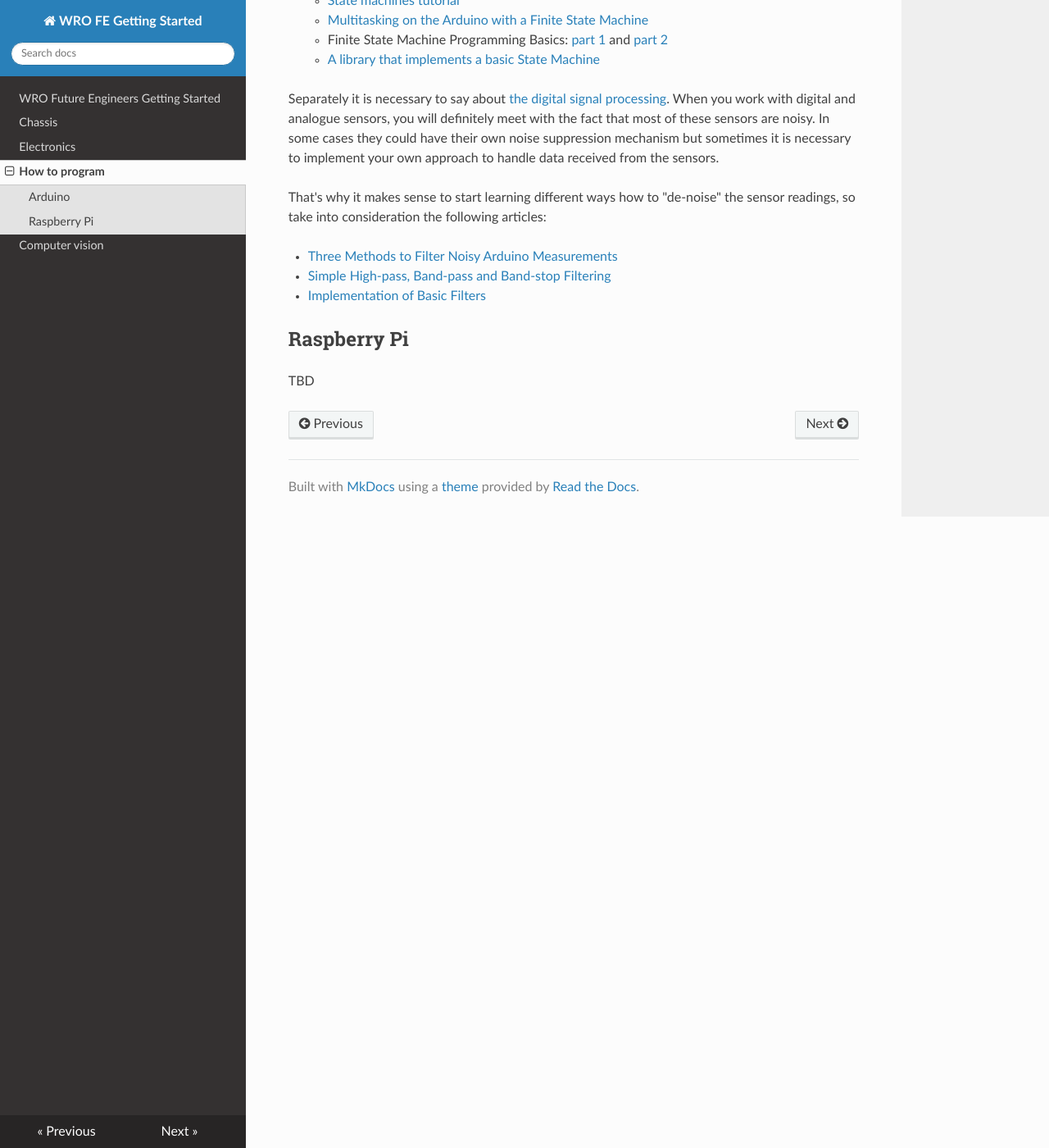
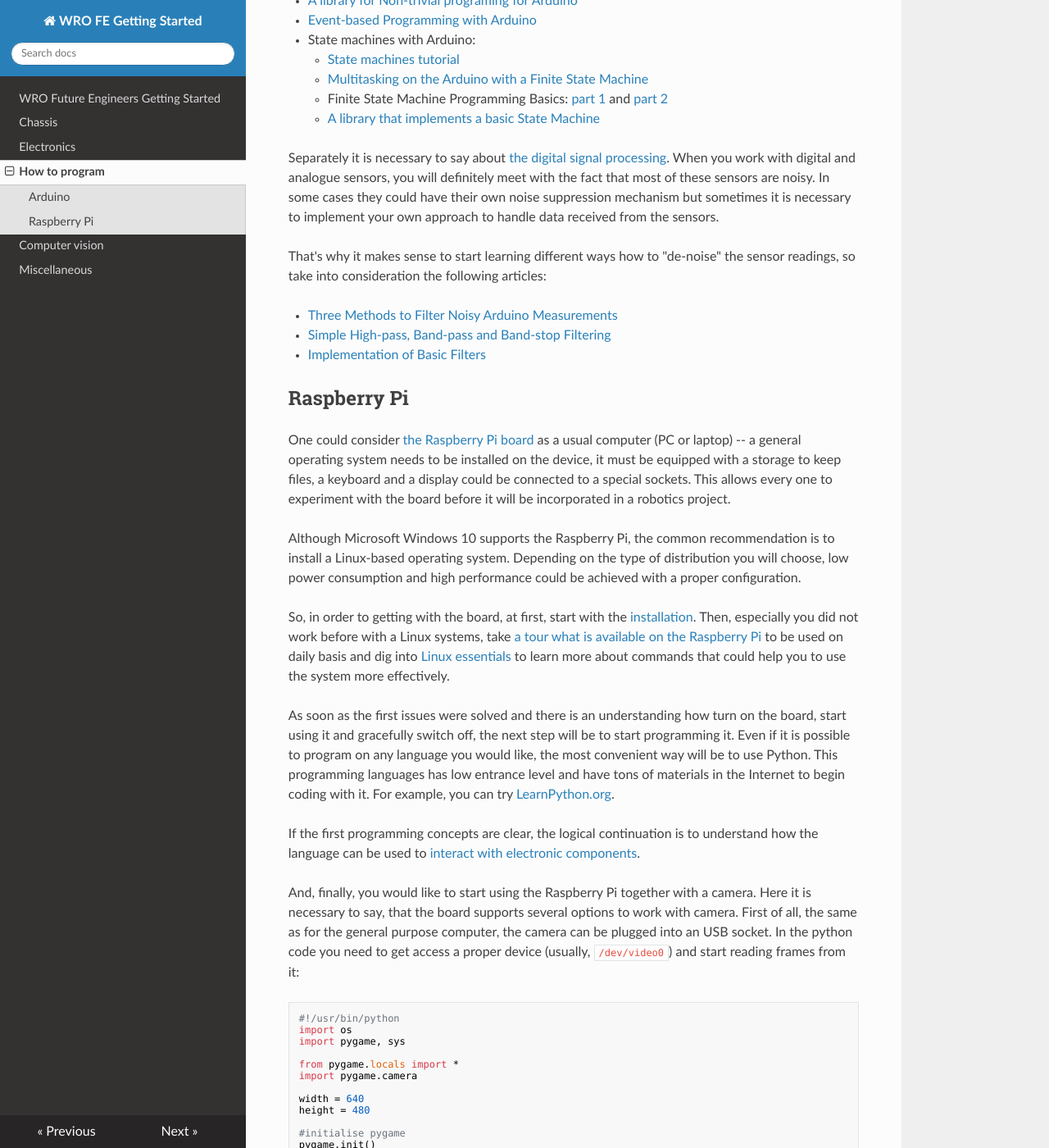
Before and after one commit to World-Robot-Olympiad-Association/future-engineers-gs, an MkDocs documentation site: the page built from docs/p03-programming.md, in a window 1280 px wide and 1400 px high, scrolled down 1043 px. Shown: the whole window at 82% size. Built offline with MkDocs 1.6.1, drawn with Linux system fonts in a browser that asks for light colours; nearby versions of some CDN libraries; some of the changed text lies outside the part shown.

Commit message:
finalized programming section

````diff
--- a/docs/p03-programming.md
+++ b/docs/p03-programming.md
@@ -10,7 +10,7 @@ This section provides links on the materials describing different aspects of pro
 
 ## Arduino
 
-Since the Arduino board is quite mature technology there are lots of materials covering different aspects of developing programs to control peripheral devices connected to the controller.
+Since the Arduino board is a quite mature technology there are lots of materials covering different aspects of developing programs to control peripheral devices connected to the controller.
 
 The development process is trivial: the program are written on a PC or a laptop, compiled and downloaded to the Arudino controller by using a USB cable. Most probably, you will use [Arduino IDE](https://www.arduino.cc/en/Guide) to create programs, so it will perform all the actions described above automatically.
 
@@ -18,6 +18,8 @@ Before attempts to prepare the first sketch (a sketch is the name that Arduino u
 
   * [Writing code of Arduino devices](http://techgenix.com/writing-code-for-arduino/)
   * [5 tips to improve your Arduino coding skills](https://thekurks.net/blog/2017/12/4/5-tips-to-improve-your-code).
+
+If you had no any experience with Arduino, it makes sense to go through the set of lessons to get basic ideas about this device programming. So, do not hesitate and look at [Arduino lessons](https://learn.adafruit.com/series/learn-arduino).
 
 Different ways to control motors and query sensors has been covered in the section [Electromechanical components](p02-electronics.md) therefore they will not be repeated here. Instead it is necessary to focus on some tips and tricks, and advanced techniques that are used for complex projects.
 
@@ -44,4 +46,57 @@ That's why it makes sense to start learning different ways how to "de-noise" the
 
 ## Raspberry Pi
 
-TBD
+One could consider [the Raspberry Pi board](https://www.raspberrypi.org/products/raspberry-pi-4-model-b/) as a usual computer (PC or laptop) -- a general operating system needs to be installed on the device, it must be equipped with a storage to keep files, a keyboard and a display could be connected to a special sockets. This allows every one to experiment with the board before it will be incorporated in a robotics project.
+
+Although Microsoft Windows 10 supports the Raspberry Pi, the common recommendation is to install a Linux-based operating system. Depending on the type of distribution you will choose, low power consumption and high performance could be achieved with a proper configuration.
+
+So, in order to getting with the board, at first, start with the [installation](https://www.raspberrypi.org/documentation/installation/). Then, especially you did not work before with a Linux systems, take [a tour what is available on the Raspberry Pi](https://projects.raspberrypi.org/en/projects/raspberry-pi-getting-started/5) to be used on daily basis and dig into [Linux essentials](https://www.raspberrypi.org/documentation/linux/) to learn more about commands that could help you to use the system more effectively.
+
+As soon as the first issues were solved and there is an understanding how turn on the board, start using it and gracefully switch off, the next step will be to start programming it. Even if it is possible to program on any language you would like, the most convenient way will be to use Python. This programming languages has low entrance level and have tons of materials in the Internet to begin coding with it. For example, you can try [LearnPython.org](https://www.learnpython.org/).
+
+If the first programming concepts are clear, the logical continuation is to understand how the language can be used to [interact with electronic components](https://realpython.com/python-raspberry-pi/#interacting-with-physical-components).
+
+And, finally, you would like to start using the Raspberry Pi together with a camera. Here it is necessary to say, that the board supports several options to work with camera. First of all, the same as for the general purpose computer, the camera can be plugged into an USB socket. In the python code you need to get access a proper device (usually, `/dev/video0`) and start reading frames from it:
+
+```python
+#!/usr/bin/python
+import os
+import pygame, sys
+
+from pygame.locals import *
+import pygame.camera
+
+width = 640
+height = 480
+
+#initialise pygame
+pygame.init()
+pygame.camera.init()
+cam = pygame.camera.Camera("/dev/video0",(width,height))
+cam.start()
+
+#setup window
+windowSurfaceObj = pygame.display.set_mode((width,height),1,16)
+pygame.display.set_caption('Camera')
+
+#take a picture
+image = cam.get_image()
+cam.stop()
+
+#display the picture
+catSurfaceObj = image
+windowSurfaceObj.blit(catSurfaceObj,(0,0))
+pygame.display.update()
+
+#save picture
+pygame.image.save(windowSurfaceObj,'picture.jpg')
+```
+_The code is taken from [the official forum](https://www.raspberrypi.org/forums/viewtopic.php?p=597987&sid=a060e0e27badaa659d3858cd8ac0ec6c#p597987)_
+
+Another way is to use a specialized Raspberry Pi camera. Since it is connected through a special socket, you can get better results from performance point of view. But from other side, before using the camera's port, it needs to be explicitly turned on in the Raspberry PI Software Configuration tool. You can follow [this tutorial](https://pythonprogramming.net/camera-module-raspberry-pi-tutorials/?completed=/terminal-navigation-raspberry-pi-tutorials/) that help you to check how the Raspberry Pi camera can be programed.
+
+And now you could be ready to start building a self-driven car around the Raspberry Pi! Don't rush -- consider also an approach to [connect to the board by a Secure Shell terminal through WiFi](https://roboticsbackend.com/enable-ssh-on-raspberry-pi-raspbian/#Enable_ssh_on_Raspberry_Pi_4_without_any_monitor). It will be more convenient to run and stop programs remotely without necessity to have keyboard and monitor plugged into a moving car.
+
+At this moment, you can read a short story (with lots of technical details) how to build [a Vision-Controlled Car Using Raspberry Pi From Scratch](https://heartbeat.fritz.ai/building-a-vision-controlled-car-using-raspberry-pi-from-scratch-1daa042169c6).
+
+Since Python is a general purpose language and the Raspberry Pi board runs a general purpose operating system you can implement any method or use any technique to write a control program for your self-driven car. Definitely the program should not be linear since the robot must act adequately when drive through the track and avoid an obstacle. Adequately means in proper time and without blocking the program to react on other event. So, probably the first step to understand how it can be done is to look at [two ways to handle control loops in Python](https://diyrobocars.com/2017/05/18/two-ways-to-handle-control-loops-in-python/).
````
Also changed, not shown: docs/p05-misc.md (added, +9 -0 lines).
